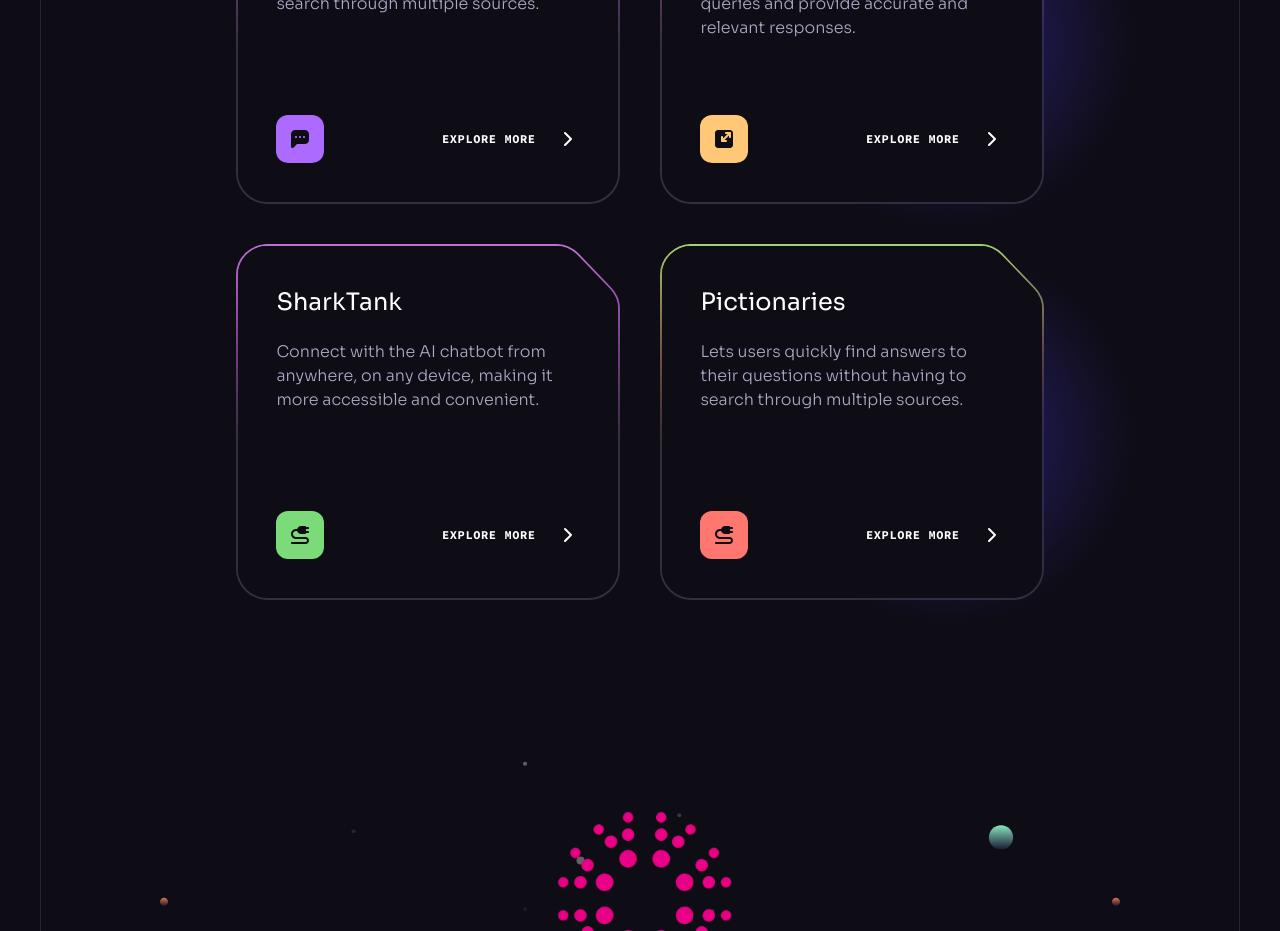
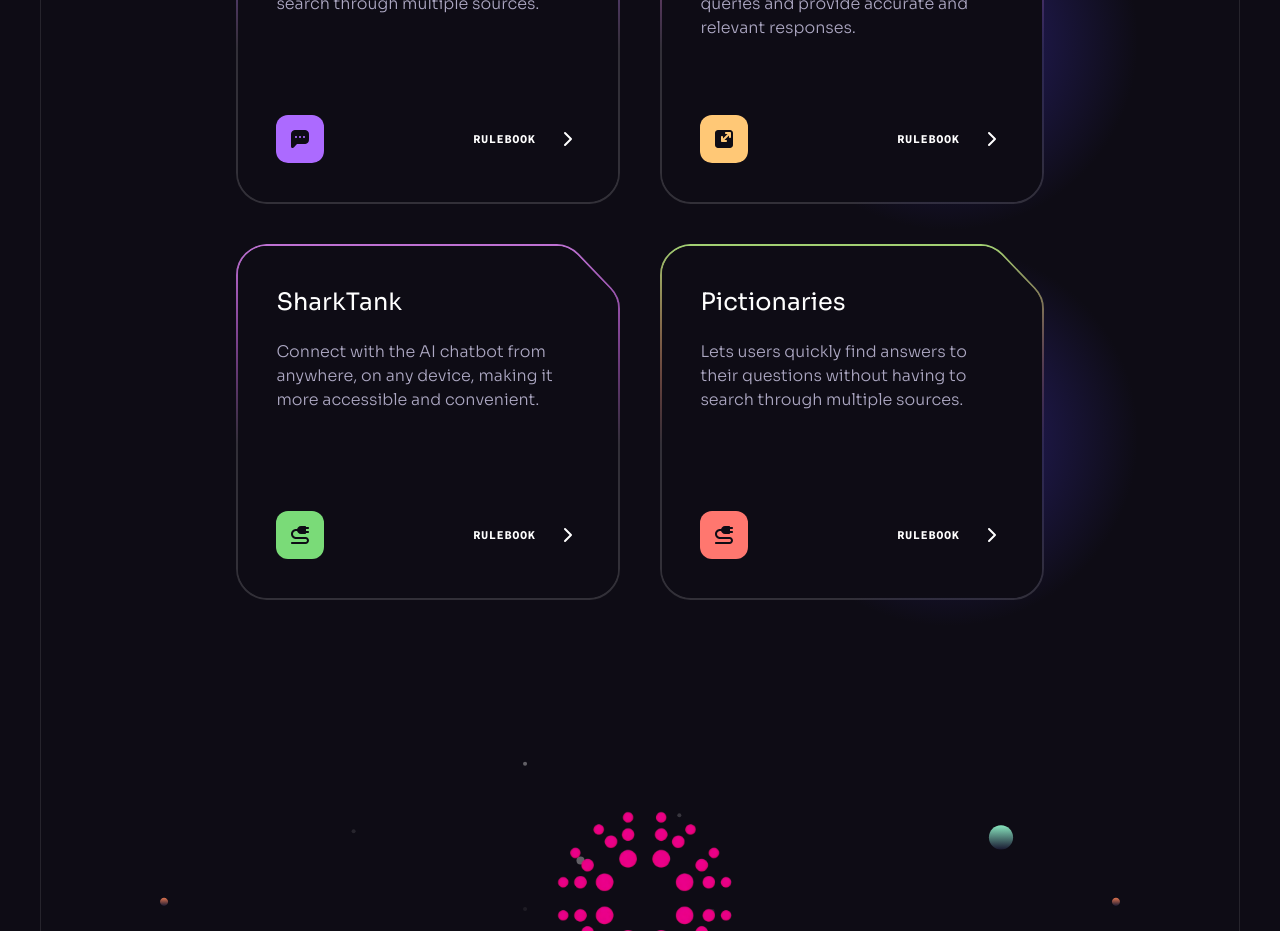
Before and after one commit to ShivanshKaushik007/hult, a React (Vite) app: page / in a window 1280 px wide. Shown: the part 4920-5851 px from the top of the page. Built offline with nearby package versions, Linux system fonts and the light colour scheme.

Commit message:
add: Rulebook

```diff
--- a/src/components/Benefits.jsx
+++ b/src/components/Benefits.jsx
@@ -34,7 +34,7 @@
                     alt={item.title}
                   />
                   <p className="ml-auto font-code text-xs font-bold text-n-1 uppercase tracking-wider">
-                    Explore more
+                    <b>RuleBook</b>
                   </p>
                   <Arrow />
                 </div>
```
Also changed, not shown: src/assets/benefits/image-2.png.
